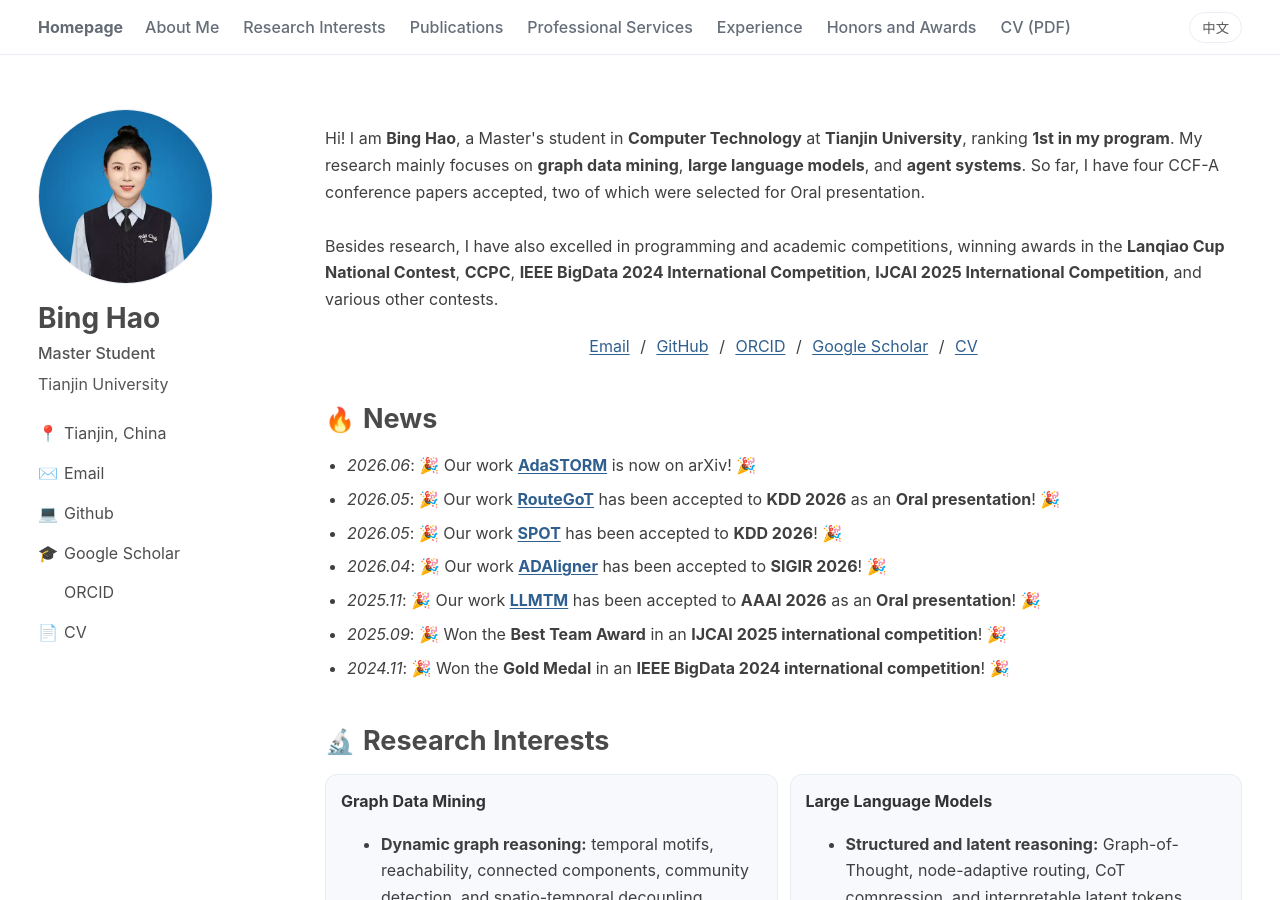
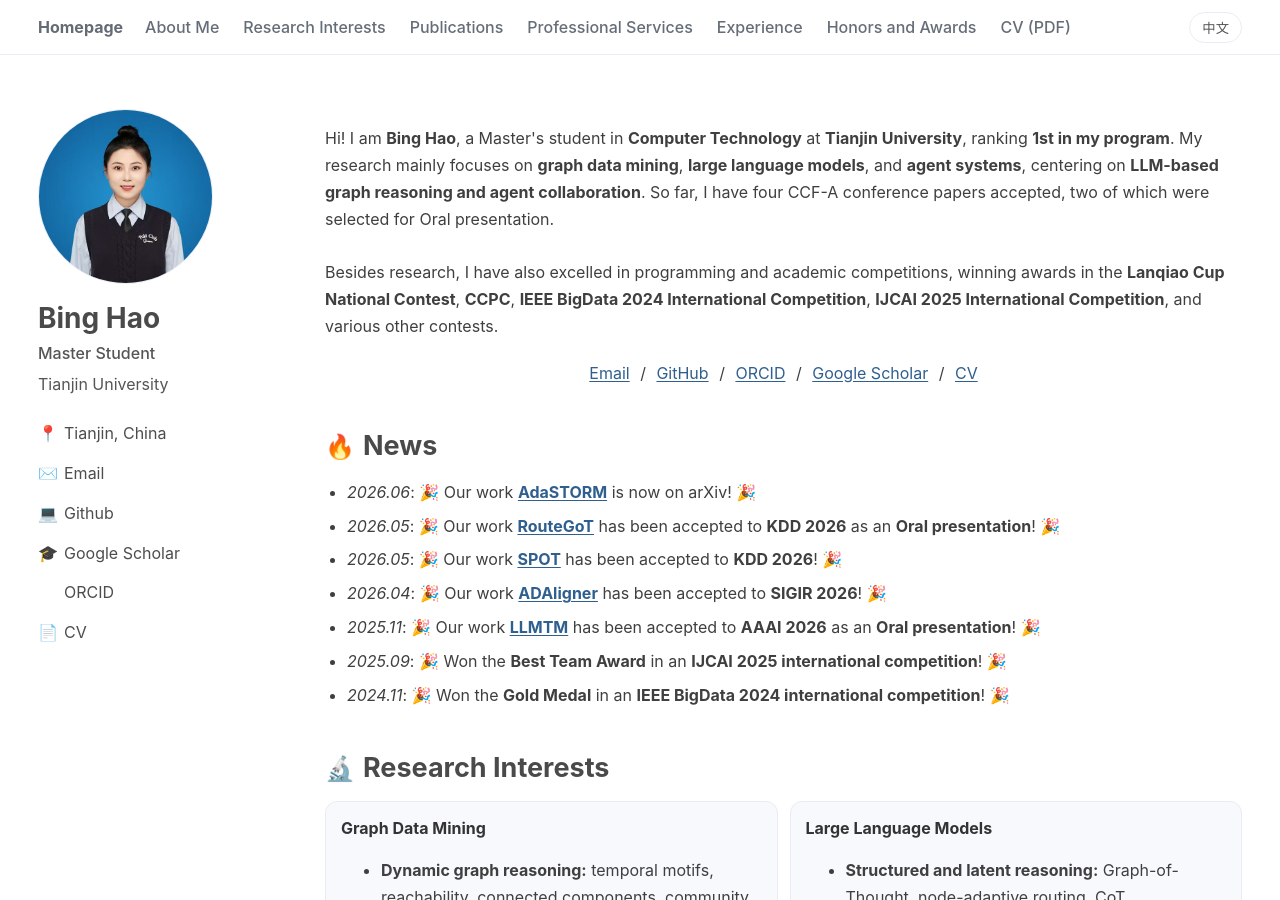
Before and after one commit to haobing-tju/haobing-tju.github.io, a Jekyll site: the page built from _pages/about.md, in a window 1280 px wide and 900 px high. Built offline with Jekyll 4.4.1, drawn with Linux system fonts in a browser that asks for light colours; a style sheet for code colours, icons or effects is not loaded.

Commit message:
Update about.md

```diff
--- a/_pages/about.md
+++ b/_pages/about.md
@@ -11,13 +11,13 @@ redirect_from:
 <span id="about-me"></span>
 
 <div class="hero-text block lang-en">
-Hi! I am <strong>Bing Hao</strong>, a Master's student in <strong>Computer Technology</strong> at <strong>Tianjin University</strong>, ranking <strong>1st in my program</strong>. My research mainly focuses on <strong>graph data mining</strong>, <strong>large language models</strong>, and <strong>agent systems</strong>. So far, I have four CCF-A conference papers accepted, two of which were selected for Oral presentation.
+Hi! I am <strong>Bing Hao</strong>, a Master's student in <strong>Computer Technology</strong> at <strong>Tianjin University</strong>, ranking <strong>1st in my program</strong>. My research mainly focuses on <strong>graph data mining</strong>, <strong>large language models</strong>, and <strong>agent systems</strong>, centering on <strong>LLM-based graph reasoning and agent collaboration</strong>. So far, I have four CCF-A conference papers accepted, two of which were selected for Oral presentation.
 <br><br>
 Besides research, I have also excelled in programming and academic competitions, winning awards in the <strong>Lanqiao Cup National Contest</strong>, <strong>CCPC</strong>, <strong>IEEE BigData 2024 International Competition</strong>, <strong>IJCAI 2025 International Competition</strong>, and various other contests.
 </div>
 
 <div class="hero-text block lang-zh">
-你好！我是<strong>郝冰</strong>，现为<strong>天津大学计算机技术专业硕士研究生</strong>，综合排名<strong>专业第一</strong>。硕士期间的研究方向主要集中在<strong>图数据挖掘</strong>、<strong>大语言模型</strong>与<strong>智能体系统</strong>。目前已录用 4 篇 CCF A 类会议论文，其中 2 篇荣获 Oral。
+你好！我是<strong>郝冰</strong>，现为<strong>天津大学计算机技术专业硕士研究生</strong>，综合排名<strong>专业第一</strong>。硕士期间的研究方向主要集中在<strong>图数据挖掘</strong>、<strong>大语言模型</strong>与<strong>智能体系统</strong>，围绕“大模型图推理与智能体协作”开展研究。目前已录用 4 篇 CCF A 类会议论文，其中 2 篇荣获 Oral。
 <br><br>
 除了科研之外，我也积极参加程序设计与学术竞赛，曾在<strong>蓝桥杯全国总决赛</strong>、<strong>中国大学生程序设计竞赛 CCPC</strong>、<strong>IEEE BigData 2024 国际竞赛</strong>、<strong>IJCAI 2025 国际竞赛</strong>等赛事中获奖。
 </div>
```
